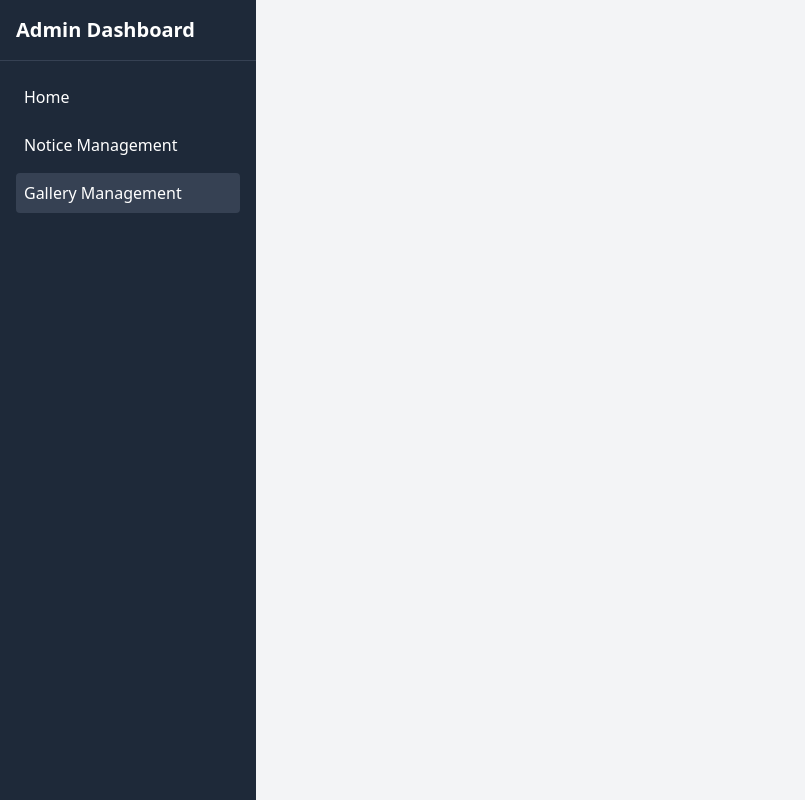
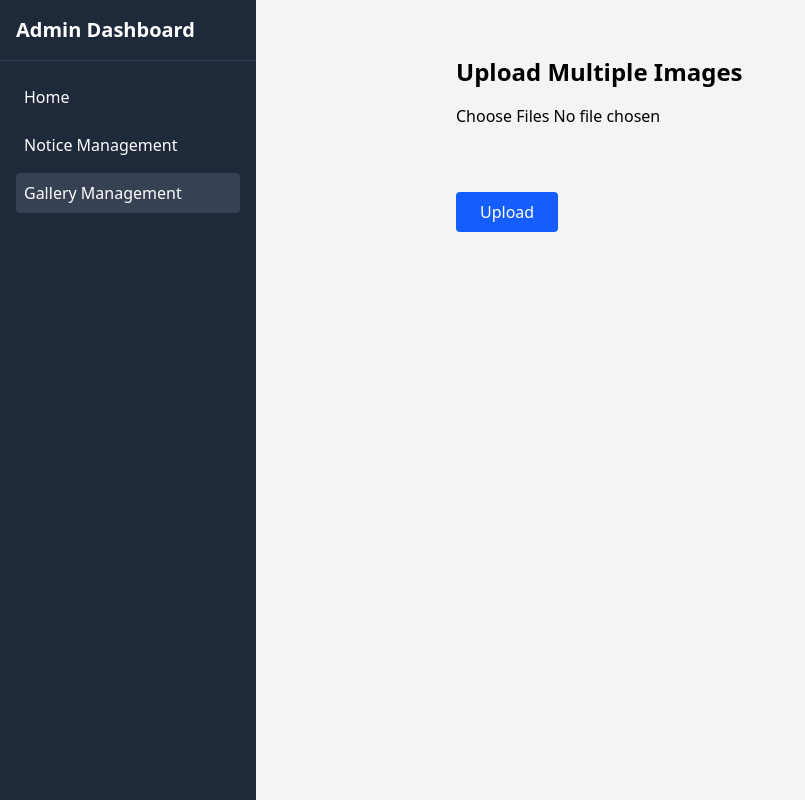
Before and after one commit to rasel-gannicus/sc100, a Next.js app: page /admin/gallery in a window 1280 px wide. Shown: the whole page, without its empty margins (0-805 px from the left). Built offline with nearby package versions, Linux system fonts and the light colour scheme.

Commit message:
multiple image uploading done

```diff
--- a/src/app/(admin)/admin/gallery/page.jsx
+++ b/src/app/(admin)/admin/gallery/page.jsx
@@ -1,9 +1,84 @@
-export default function page() {
-    return (
-      <div>
-        <h2 className="text-4xl">
+'use client';
+import { useState } from 'react';
 
-        </h2>
-      </div>
-    );
-  }
+export default function ImageUploadPage() {
+  const [files, setFiles] = useState([]);
+  const [previews, setPreviews] = useState([]);
+  const [message, setMessage] = useState('');
+
+  const handleFileChange = (e) => {
+    const selectedFiles = Array.from(e.target.files || []);
+    setFiles(selectedFiles);
+
+    const previewUrls = selectedFiles.map((file) => URL.createObjectURL(file));
+    setPreviews(previewUrls);
+  };
+
+  const handleSubmit = async (e) => {
+    e.preventDefault();
+
+    if (files.length === 0) {
+      setMessage('❗ Please select at least one image.');
+      return;
+    }
+
+    const formData = new FormData();
+    files.forEach((file) => {
+      formData.append('images[]', file); // Laravel expects 'images[]'
+    });
+
+    try {
+      const res = await fetch('http://localhost:8000/api/upload-multiple-images', {
+        method: 'POST',
+        body: formData,
+      });
+
+      const data = await res.json();
+
+      if (res.ok) {
+        setMessage('✅ Images uploaded successfully!');
+        setFiles([]);
+        setPreviews([]);
+      } else {
+        setMessage(`❌ Upload failed: ${data.message}`);
+      }
+    } catch (error) {
+      setMessage('❌ Server error occurred');
+    }
+  };
+
+  return (
+    <div className="p-6 max-w-2xl mx-auto">
+      <h2 className="text-2xl font-bold mb-4">Upload Multiple Images</h2>
+
+      <form onSubmit={handleSubmit} className="space-y-4">
+        <input
+          type="file"
+          accept="image/*"
+          multiple
+          onChange={handleFileChange}
+        />
+
+        <div className="grid grid-cols-3 gap-4 mt-4">
+          {previews.map((src, idx) => (
+            <img
+              key={idx}
+              src={src}
+              alt={`preview-${idx}`}
+              className="h-32 w-full object-cover rounded border"
+            />
+          ))}
+        </div>
+
+        <button
+          type="submit"
+          className="bg-blue-600 text-white px-6 py-2 rounded mt-4"
+        >
+          Upload
+        </button>
+      </form>
+
+      {message && <p className="mt-4">{message}</p>}
+    </div>
+  );
+}
```
